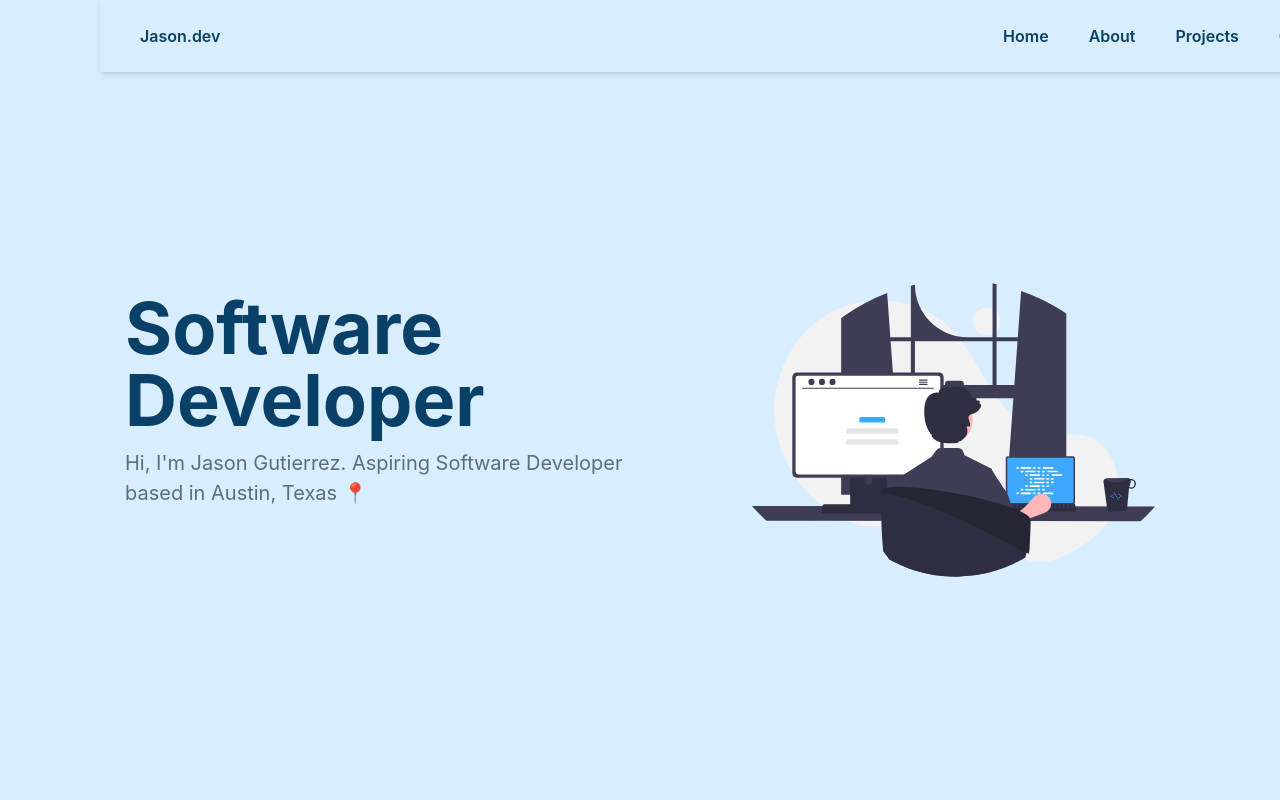
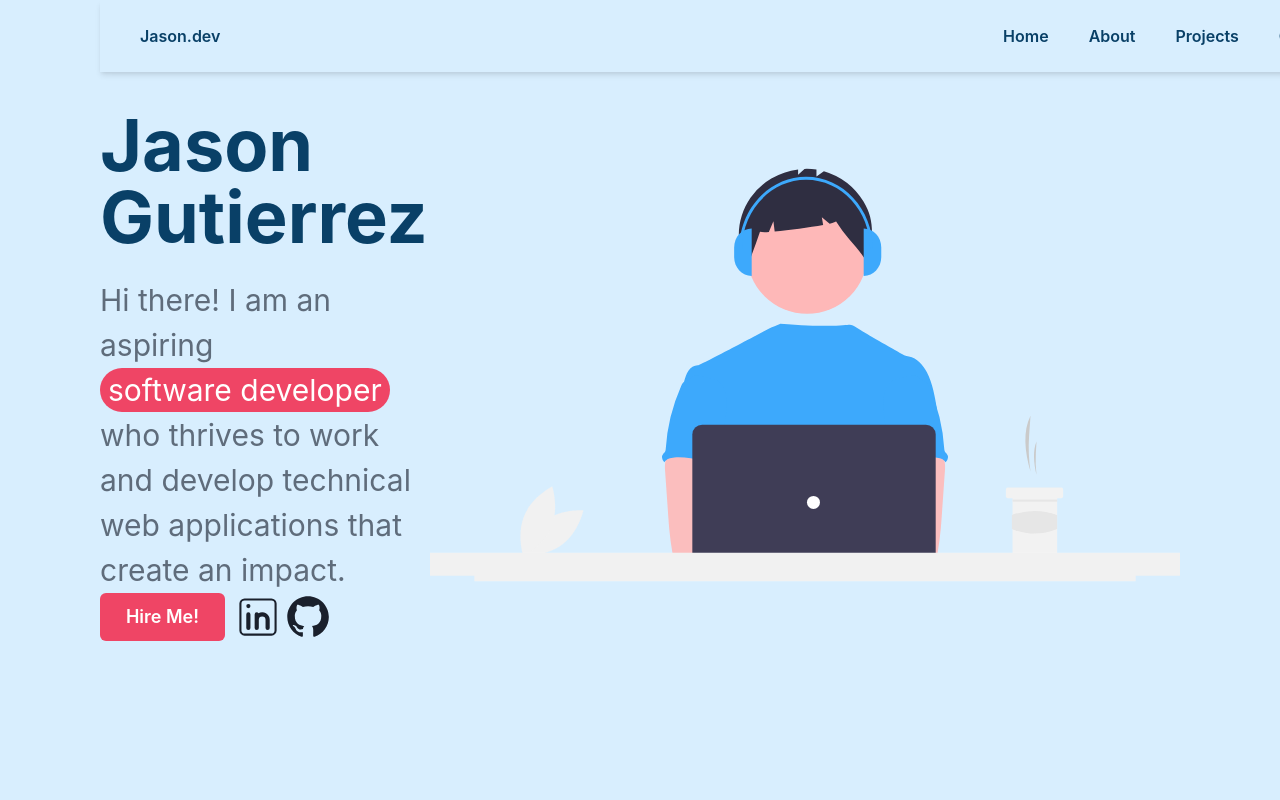
Before and after one commit to JasonGeee/portfolio-website, a React (Vite) app: page / in a window 1280 px wide. Shown: the top 800 px of the page. Built offline with nearby package versions, Linux system fonts and the light colour scheme.

Commit message:
Added Buttons for Hero Section

```diff
--- a/src/components/HeroSection.tsx
+++ b/src/components/HeroSection.tsx
@@ -1,33 +1,80 @@
-import { Box, Flex, Heading, Hide, Image, Stack, Text } from "@chakra-ui/react";
+import {
+  Box,
+  Button,
+  Flex,
+  Heading,
+  Hide,
+  Highlight,
+  IconButton,
+  Image,
+  Text,
+} from "@chakra-ui/react";
+import { BiLogoGithub } from "react-icons/bi";
+import { CiLinkedin } from "react-icons/ci";
 
 export default function HeroSection() {
   return (
     <Box>
       <Flex
-        direction={["column", "row"]}
-        alignItems={"center"}
-        justifyContent={"center"}
-        minHeight={"100vh"}
-        gap={20}
-        px="25px"
+        direction={{ base: "column", md: "row" }}
+        alignItems="center"
+        mx="auto"
+        // width="90%"
       >
-        <Stack spacing={3}>
-          <Heading color="#094067" as="h1" size={{ base: "2xl", md: "4xl" }}>
-            Software Developer
+        <Box>
+          <Heading
+            color="#094067"
+            as="h1"
+            size={{ base: "2xl", md: "4xl" }}
+            pb="25px"
+          >
+            Jason Gutierrez
           </Heading>
-          <Text fontSize="xl" color="#5f6c7b">
-            Hi, I'm Jason Gutierrez. Aspiring Software Developer based in
-            Austin, Texas 📍
+          <Text fontSize="3xl" color="#5f6c7b">
+            <Highlight
+              query={["software developer"]}
+              styles={{
+                rounded: "full",
+                px: "2",
+                py: "1",
+                bg: "#ef4565",
+                color: "#fffffe",
+              }}
+            >
+              Hi there! I am an aspiring software developer who thrives to work
+              and develop technical web applications that create an impact.
+            </Highlight>
           </Text>
-        </Stack>
-        <Hide below="lg">
-          <Box pt="60px">
-            <Image
-              boxSize="550px"
-              src="../src/assets/undraw_programming_re_kg9v.svg"
-              alt="developer"
-            />
-          </Box>
+          <Button
+            size="lg"
+            width="125px"
+            color="#fffffe"
+            bgColor="#ef4565"
+            _hover={{ textDecoration: "none" }}
+          >
+            Hire Me!
+          </Button>
+          <IconButton
+            variant="none"
+            aria-label="Linkedin"
+            fontSize="50px"
+            pl={2}
+            icon={<CiLinkedin />}
+          />
+          <IconButton
+            variant="none"
+            aria-label="Github"
+            fontSize="50px"
+            icon={<BiLogoGithub />}
+          />
+        </Box>
+        <Hide below="md">
+          <Image
+            boxSize={{ md: "450px", lg: "750px" }}
+            // boxSize={{ base: "250px", md: "450px", lg: "850px" }}
+            src="../src/assets/undraw_coding_re_iv62.svg"
+            alt="developer"
+          />
         </Hide>
       </Flex>
     </Box>
```
